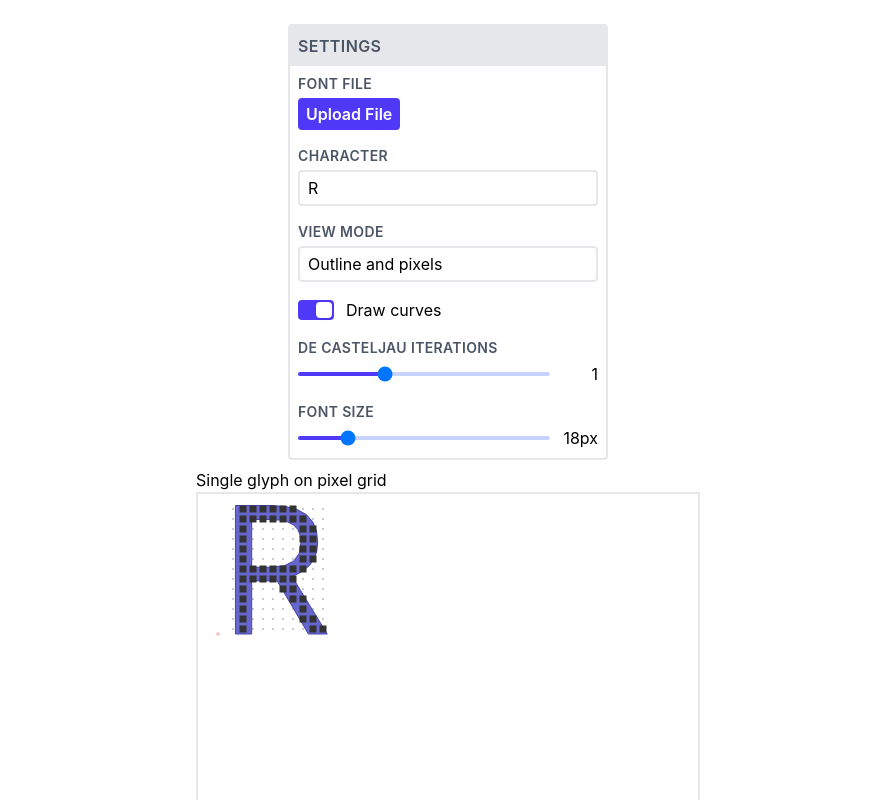
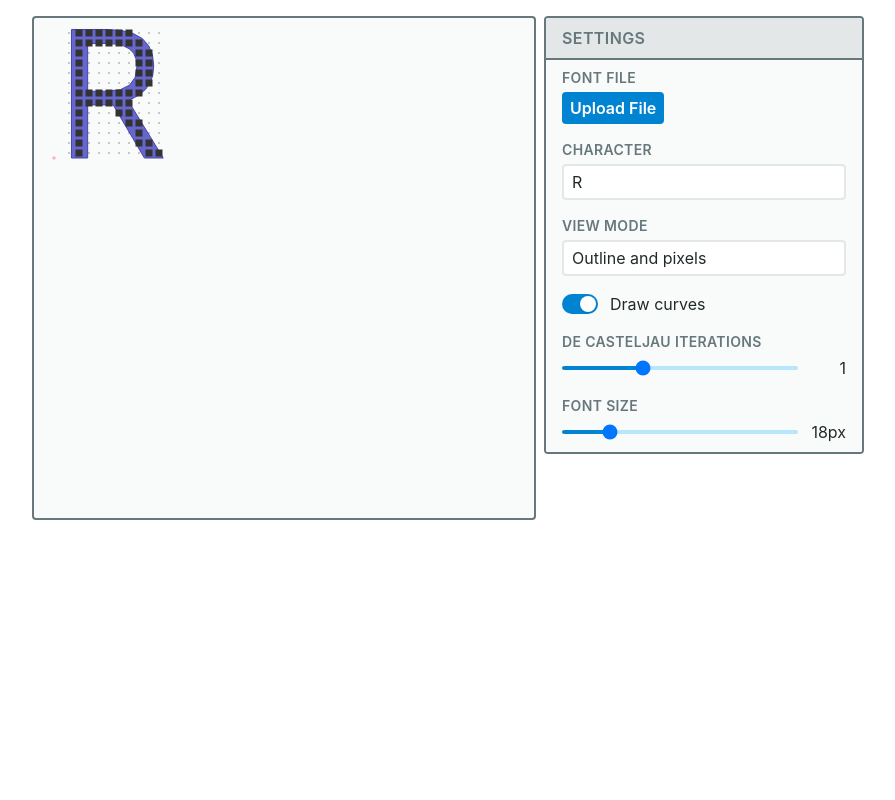
Before and after one commit to anoop901/playing-with-fonts, a React (Vite) app: page / in a window 1280 px wide. Shown: the top 800 px of the page, without its empty margins (192-1087 px from the left). Built offline with nearby package versions, Linux system fonts and the light colour scheme.

Commit message:
put UI colors in a theme

```diff
--- a/src/App.tsx
+++ b/src/App.tsx
@@ -190,15 +190,15 @@ function App() {
   }, [drawGlyphOnPixelGrid]);
 
   const Settings = (
-    <div className="w-80 overflow-hidden border-2 rounded border-gray-200">
+    <div className="w-80 overflow-hidden border-2 rounded border-border text-foreground">
       {/* Header */}
-      <div className="p-2 bg-gray-200">
-        <h2 className="uppercase text-gray-600 font-semibold tracking-wide">
+      <div className="px-4 py-2 bg-background-2 border-b-2 border-border">
+        <h2 className="uppercase text-heading font-semibold tracking-wide">
           Settings
         </h2>
       </div>
 
-      <div className="p-2 flex flex-col gap-4">
+      <div className="px-4 py-2 flex flex-col gap-4 bg-background">
         <Labeled label="Font file">
           <div className="flex flex-col items-start">
             <Button onClick={() => fileInputRef.current?.click()}>
@@ -283,16 +283,8 @@ function App() {
   );
 
   return (
-    <div className="min-h-full flex flex-col items-center justify-center py-4 gap-2">
-      {fontError && (
-        <div className="px-4 py-2 rounded text-red-800 border-2 border-red-800 bg-red-200">
-          {fontError}
-        </div>
-      )}
-      {fontData && <div className="font-mono"></div>}
-      {Settings}
+    <div className="min-h-full flex flex-row items-start justify-center py-4 gap-2">
       <div className="flex flex-col items-start">
-        <div>Single glyph on pixel grid</div>
         <canvas
           ref={canvasRef}
           onPointerDown={(e) => {
@@ -318,8 +310,16 @@ function App() {
             setIsDragging(false);
             e.currentTarget.releasePointerCapture(e.pointerId);
           }}
-          className="border-2 border-gray-200 [image-rendering:pixelated]"
+          className="border-2 rounded border-border bg-background [image-rendering:pixelated]"
         />
+      </div>{" "}
+      <div className="w-80 flex flex-col gap-2 self">
+        {fontError && (
+          <div className="px-4 py-2 rounded text-red-800 border-2 border-red-800 bg-red-200">
+            {fontError}
+          </div>
+        )}
+        {Settings}
       </div>
     </div>
   );
--- a/src/components/Button.tsx
+++ b/src/components/Button.tsx
@@ -8,7 +8,7 @@ export default function Button({
   return (
     <button
       className={
-        "cursor-pointer rounded px-2 py-1 bg-indigo-600 text-white hover:bg-indigo-400 active:bg-indigo-800 font-semibold " +
+        "cursor-pointer rounded px-2 py-1 bg-primary text-white font-semibold " +
         (className ?? "")
       }
       {...props}
--- a/src/components/Input.tsx
+++ b/src/components/Input.tsx
@@ -7,7 +7,7 @@ export default function Input({
   return (
     <input
       className={
-        "focus:outline-none border-2 rounded px-2 py-1 border-gray-200 hover:border-gray-400 focus:border-indigo-600 " +
+        "focus:outline-none border-2 rounded px-2 py-1 border-border-weak bg-background-input hover:border-border focus:border-primary " +
         (className ?? "")
       }
       {...props}
--- a/src/components/Labeled.tsx
+++ b/src/components/Labeled.tsx
@@ -7,7 +7,7 @@ export default function Labeled({
 }) {
   return (
     <div className="flex flex-col gap-1">
-      <label className="uppercase text-gray-600 text-sm tracking-wide font-semibold">
+      <label className="uppercase text-heading text-sm tracking-wide font-semibold">
         {label}
       </label>
       {children}
--- a/src/components/Select.tsx
+++ b/src/components/Select.tsx
@@ -8,7 +8,7 @@ export default function Select({
   return (
     <select
       className={
-        "appearance-none focus:outline-none rounded px-2 py-1 border-2 border-gray-200 hover:border-gray-400 focus:border-indigo-600 " +
+        "appearance-none focus:outline-none rounded px-2 py-1 border-2 border-border-weak bg-background-input hover:border-border focus:border-primary " +
         (className ?? "")
       }
       {...props}
--- a/src/components/Slider.tsx
+++ b/src/components/Slider.tsx
@@ -24,7 +24,7 @@ export default function Slider({
         onChange={(e) => onValueChange(Number(e.currentTarget.value))}
         className="grow appearance-none h-1 rounded-full"
         style={{
-          background: `linear-gradient(to right, var(--color-indigo-600) ${pct}%, var(--color-indigo-200) ${pct}%)`,
+          background: `linear-gradient(to right, var(--color-primary) ${pct}%, var(--color-primary-weak) ${pct}%)`,
         }}
         {...props}
       />
--- a/src/components/Toggle.tsx
+++ b/src/components/Toggle.tsx
@@ -16,8 +16,8 @@ export default function Toggle({
           onChange={(e) => onCheckedChange(e.currentTarget.checked)}
           className="sr-only peer"
         />
-        <div className="w-9 h-5 bg-indigo-200 rounded peer-checked:bg-indigo-600 transition-colors" />
-        <div className="absolute top-0.5 left-0.5 w-4 h-4 bg-white rounded shadow transition-transform peer-checked:translate-x-4" />
+        <div className="w-9 h-5 bg-primary-weak rounded-full peer-checked:bg-primary transition-colors" />
+        <div className="absolute top-0.5 left-0.5 w-4 h-4 bg-white rounded-full shadow transition-transform peer-checked:translate-x-4" />
       </div>
       <span className="select-none">{label}</span>
     </label>
--- a/src/index.css
+++ b/src/index.css
@@ -7,9 +7,16 @@
   -moz-osx-font-smoothing: grayscale;
 }
 
-html,
-body,
-#root {
-  height: 100%;
-  margin: 0;
+@theme {
+  --color-foreground: var(--color-mist-800);
+  --color-heading: var(--color-mist-500);
+  --color-border: var(--color-mist-500);
+  --color-border-weak: var(--color-mist-200);
+  --color-background: var(--color-mist-50);
+  --color-background-2: var(--color-mist-200);
+
+  --color-background-input: var(--color-white);
+
+  --color-primary: var(--color-sky-600);
+  --color-primary-weak: var(--color-sky-200);
 }
```
